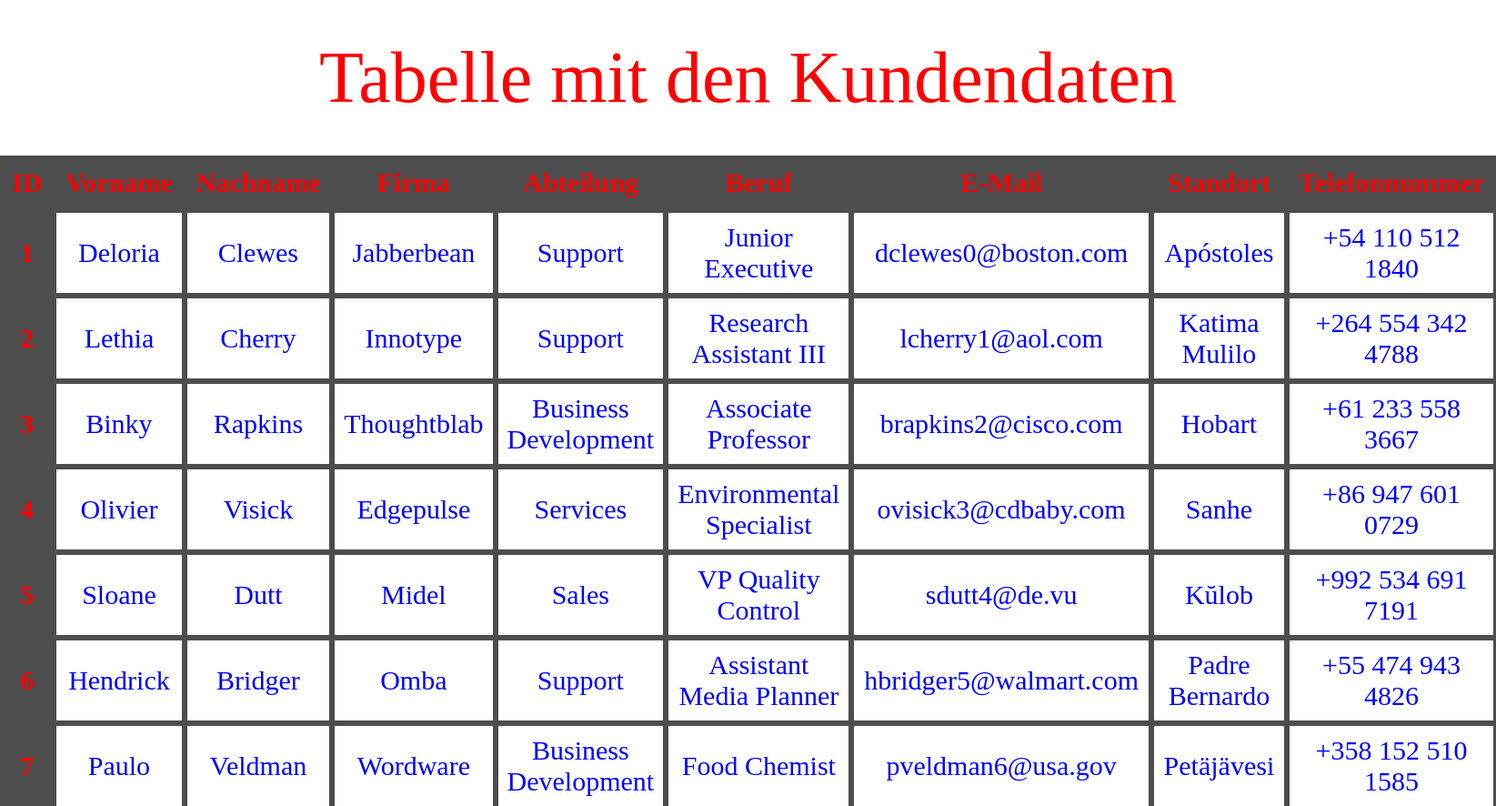
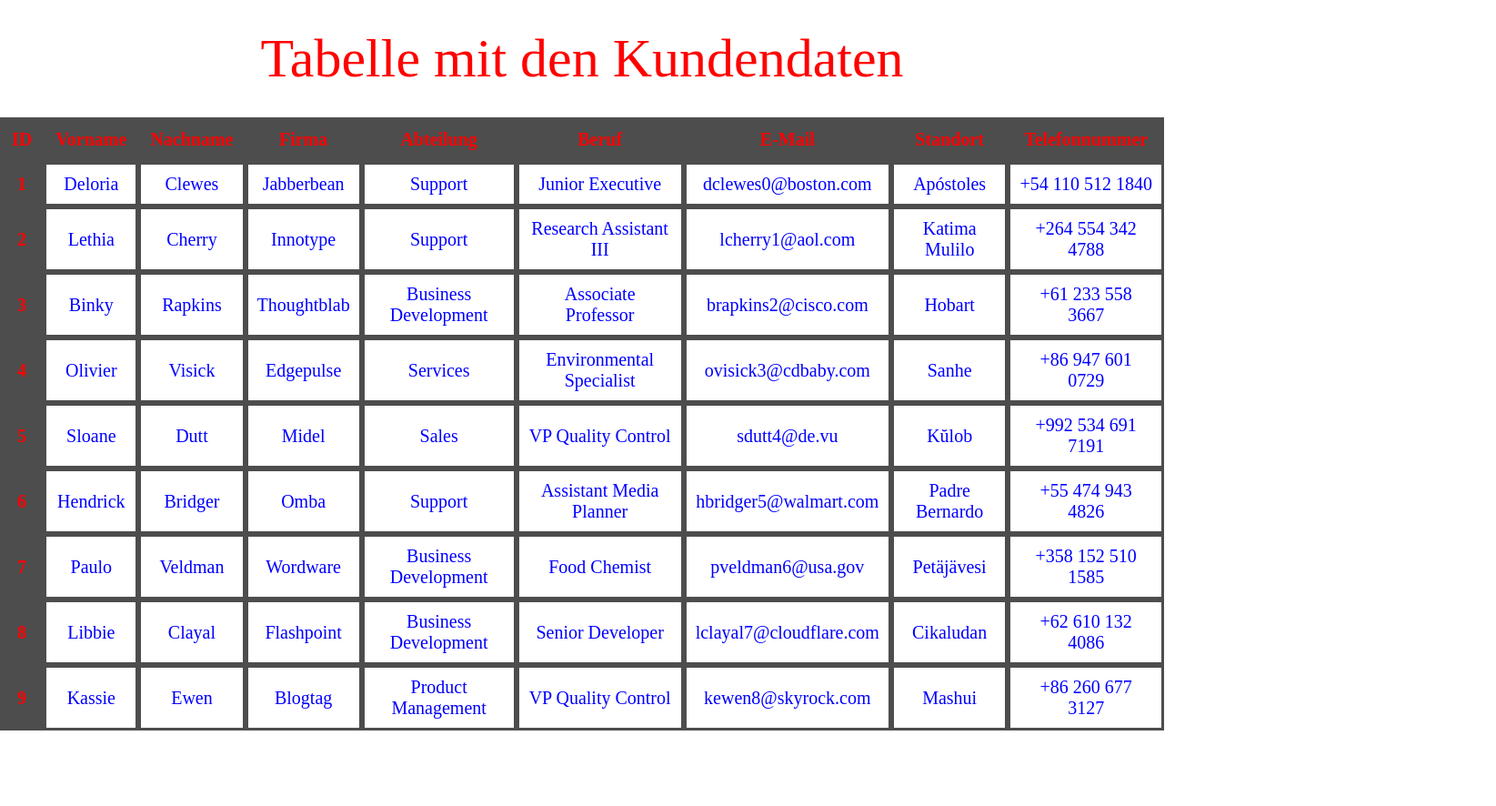
Before and after one commit to VasoThom/Tabellen-Kuden, a plain HTML site: page index.html in a window 1280 px wide. Shown: the top 886 px of the page at 91% size, 1645 px wide, since content can reach past the window. After the commit the page ends 803 px from the top, so only its background shows below. Drawn offline with Linux system fonts and the light colour scheme.

Commit message:
tabellen

```diff
--- a/index.html
+++ b/index.html
@@ -14,15 +14,15 @@
       </caption>
       <thead>
         <tr>
-          <th>ID</th>
-          <th>Vorname</th>
-          <th>Nachname</th>
-          <th>Firma</th>
-          <th>Abteilung</th>
-          <th>Beruf</th>
-          <th>E-Mail</th>
-          <th>Standort</th>
-          <th>Telefonnummer</th>
+          <th scope="row">ID</th>
+          <th scope="row">Vorname</th>
+          <th scope="row">Nachname</th>
+          <th scope="row">Firma</th>
+          <th scope="row">Abteilung</th>
+          <th scope="row">Beruf</th>
+          <th scope="row">E-Mail</th>
+          <th scope="row">Standort</th>
+          <th scope="row">Telefonnummer</th>
         </tr>
       </thead>
       <tbody>
--- a/styles.css
+++ b/styles.css
@@ -5,10 +5,10 @@ body {
   box-sizing: border-box;
 }
 caption {
-  font-size: 80px;
+  font-size: 60px;
   color: red;
-  padding-bottom: 40px;
-  padding-top: 40px;
+  padding-bottom: 30px;
+  padding-top: 30px;
 }
 table {
   text-align: center;
@@ -23,7 +23,7 @@ td,
 th {
   padding: 10px;
   border: 3px solid rgb(77, 77, 77);
-  font-size: 30px;
+  font-size: 20px;
 }
 th {
   color: red;
```
